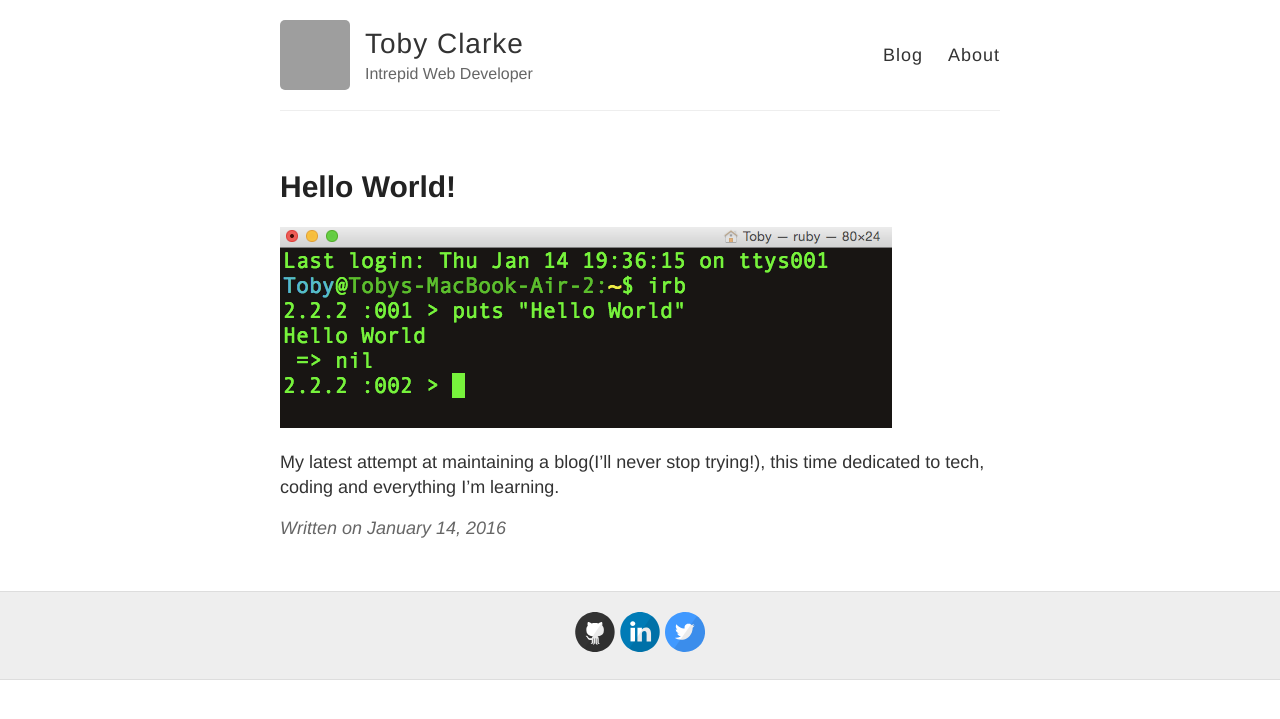
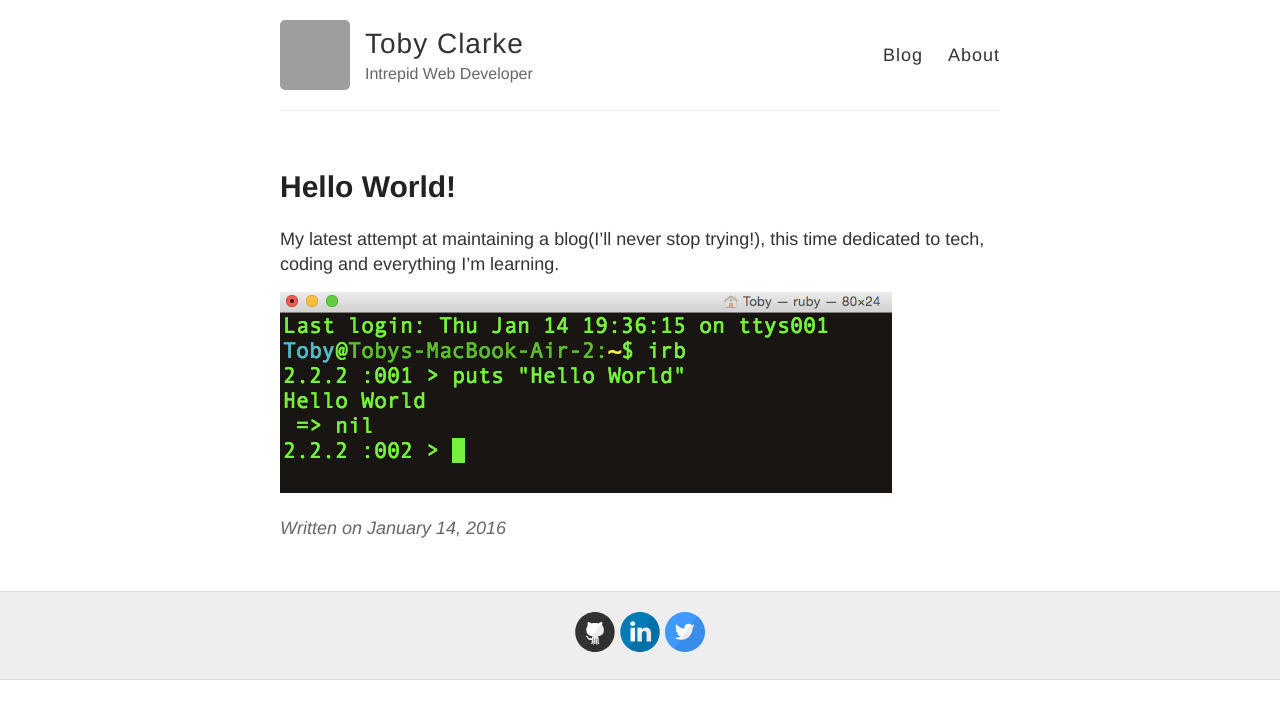
Before and after one commit to Teeohbee/Teeohbee.github.io, a Jekyll site: the page built from _posts/2016-01-14-Hello-World.md, in a window 1280 px wide. Shown: the top 719 px of the page. Built offline with Jekyll 4.4.1, drawn with Linux system fonts in a browser that asks for light colours; Markdown is read by kramdown in place of the engine named in the settings; grey boxes are pictures that could not be loaded.

```diff
--- a/_posts/2016-01-14-Hello-World.md
+++ b/_posts/2016-01-14-Hello-World.md
@@ -3,6 +3,6 @@ layout: post
 title: Hello World!
 ---
 
+My latest attempt at maintaining a blog(I'll never stop trying!), this time dedicated to tech, coding and everything I'm learning.
+
 ![_config.yml]({{ site.baseurl }}/images/helloworld.png)
-
-My latest attempt at maintaining a blog(I'll never stop trying!), this time dedicated to tech, coding and everything I'm learning.
```
